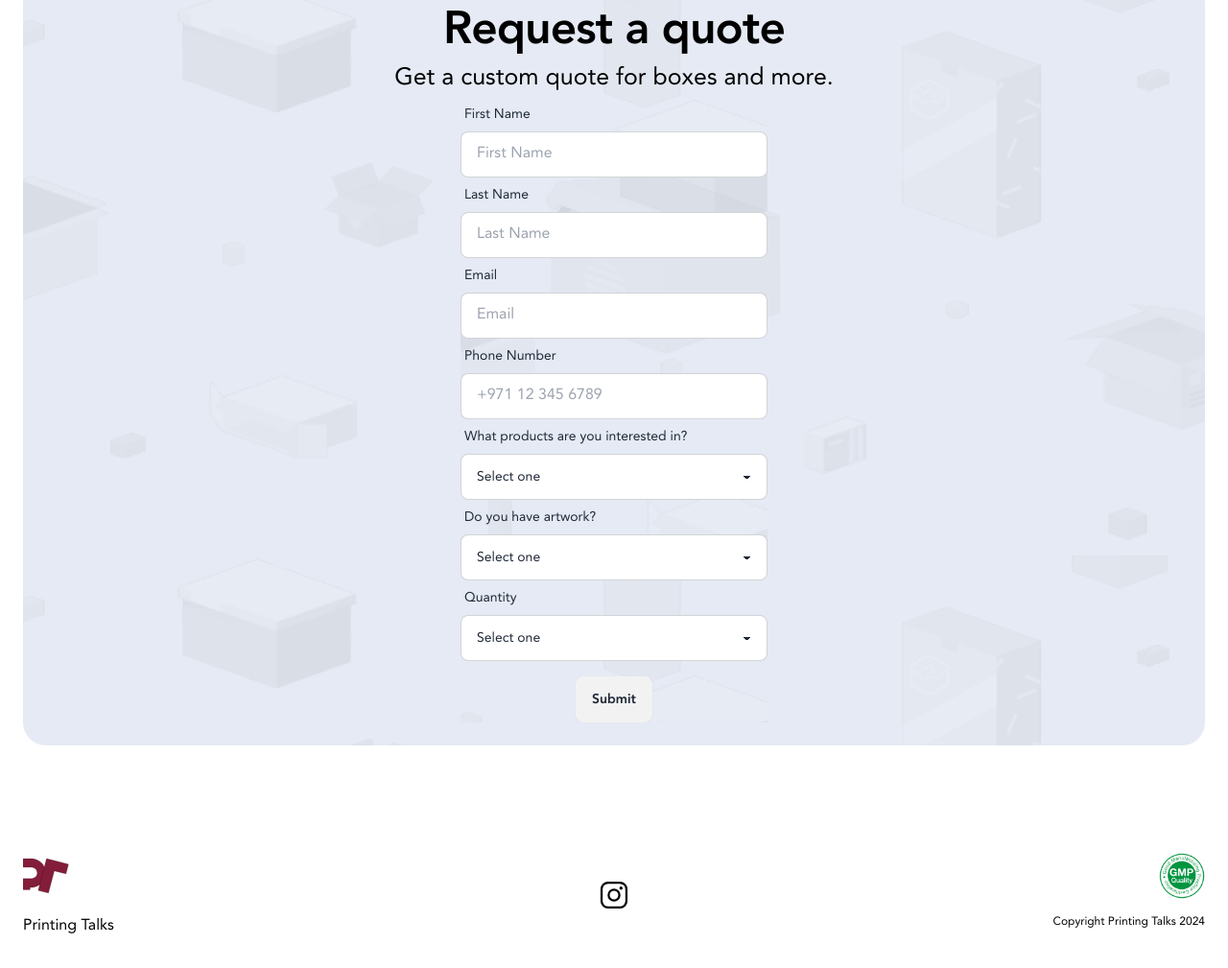
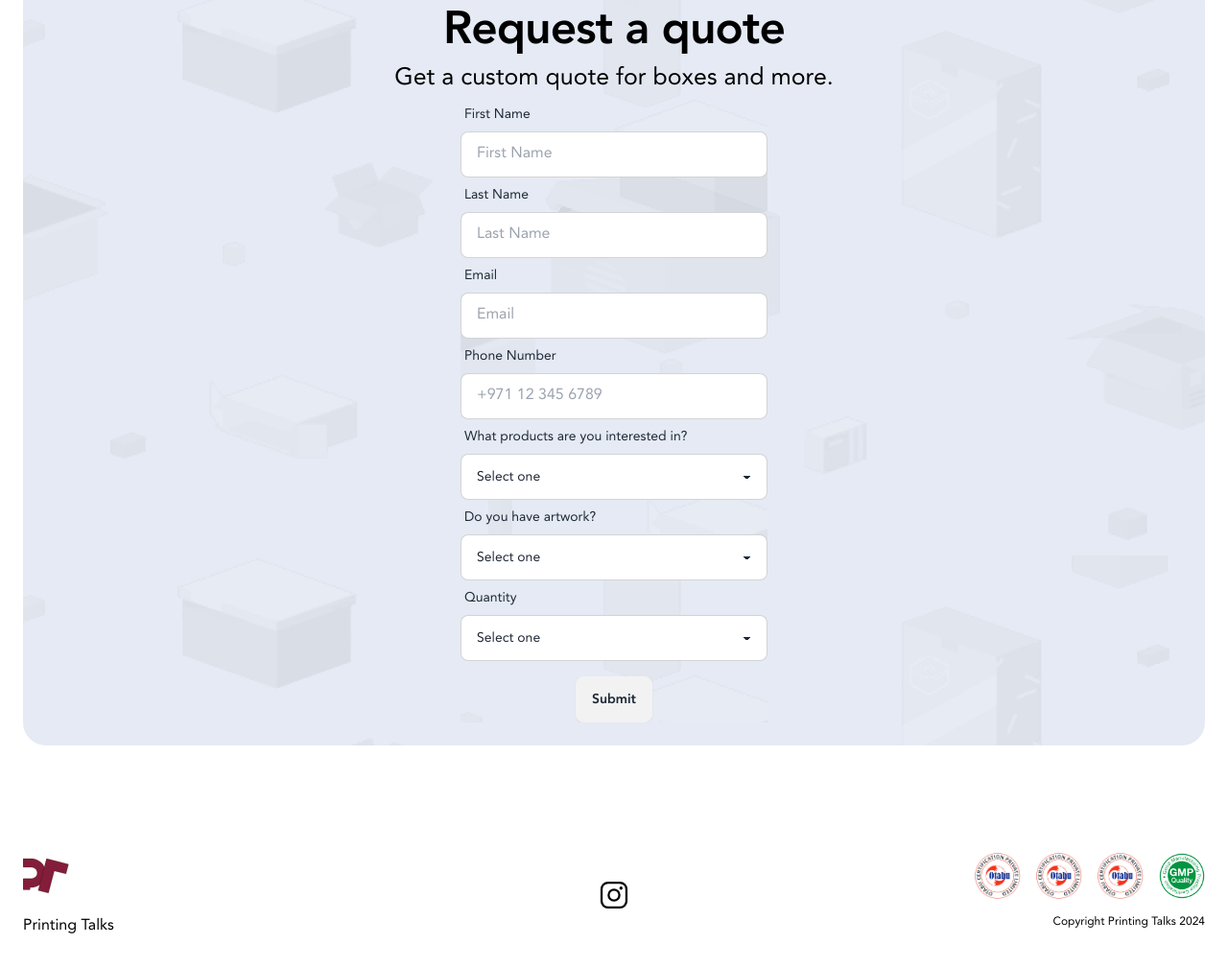
Before and after one commit to printing-talks/printing-talks-2, an Astro site: page / in a window 1280 px wide. Shown: the part 3166-4175 px from the top of the page at 96% size. Built offline with nearby package versions, Linux system fonts and the light colour scheme; Astro itself is replaced by a stand-in of ours.

Commit message:
Added ISO Certification PDF links

```diff
--- a/src/components/Footer.astro
+++ b/src/components/Footer.astro
@@ -36,16 +36,46 @@ const iconLinks: {
     }
   </div>
   <div class="flex flex-col items-end gap-4 text-right overflow-clip">
+    <div class="flex gap-4">
+      <a type="button" href="/iso-9001.pdf">
+        <img
+          class="w-12 h-12"
+          src="/assets/otabu-cert-logo.png"
+          alt="Otabu Certification Private Limited Logo"
+          title="ISO 9001:2015 Certificate (PDF)"
+        />
+        <span class="absolute invisible">ISO 9001:2015 Certificate (PDF)</span>
+      </a>
+      <a type="button" href="/iso-14001.pdf">
+        <img
+          class="w-12 h-12"
+          src="/assets/otabu-cert-logo.png"
+          alt="Otabu Certification Private Limited Logo"
+          title="ISO 14001:2015 Certificate (PDF)"
+        />
+        <span class="absolute invisible">ISO 14001:2015 Certificate (PDF)</span>
+      </a>
+      <a type="button" href="/iso-45001.pdf">
+        <img
+          class="w-12 h-12"
+          src="/assets/otabu-cert-logo.png"
+          alt="Otabu Certification Private Limited Logo"
+          title="ISO 45001:2018 Certificate (PDF)"
+        />
+        <span class="absolute invisible">ISO 45001:2018 Certificate (PDF)</span>
+      </a>
       <a type="button" href="/gmp-cert.pdf">
         <img
           class="w-12 h-12"
           src="/assets/gmp-logo.png"
           alt="Goods Manufacturing Practice Standards Logo"
+          title="Goods Manufacturing Practice Certificate (PDF)"
         />
         <span class="absolute invisible"
           >Goods Manufacturing Practice Certificate (PDF)</span
         >
       </a>
+    </div>
     <p class="text-xs">Copyright Printing Talks 2024</p>
   </div>
 </footer>
```
Also changed, not shown: public/assets/otabu-cert-logo.png (added), 3 other files. Lines whose indentation alone changed are shown as unchanged.
